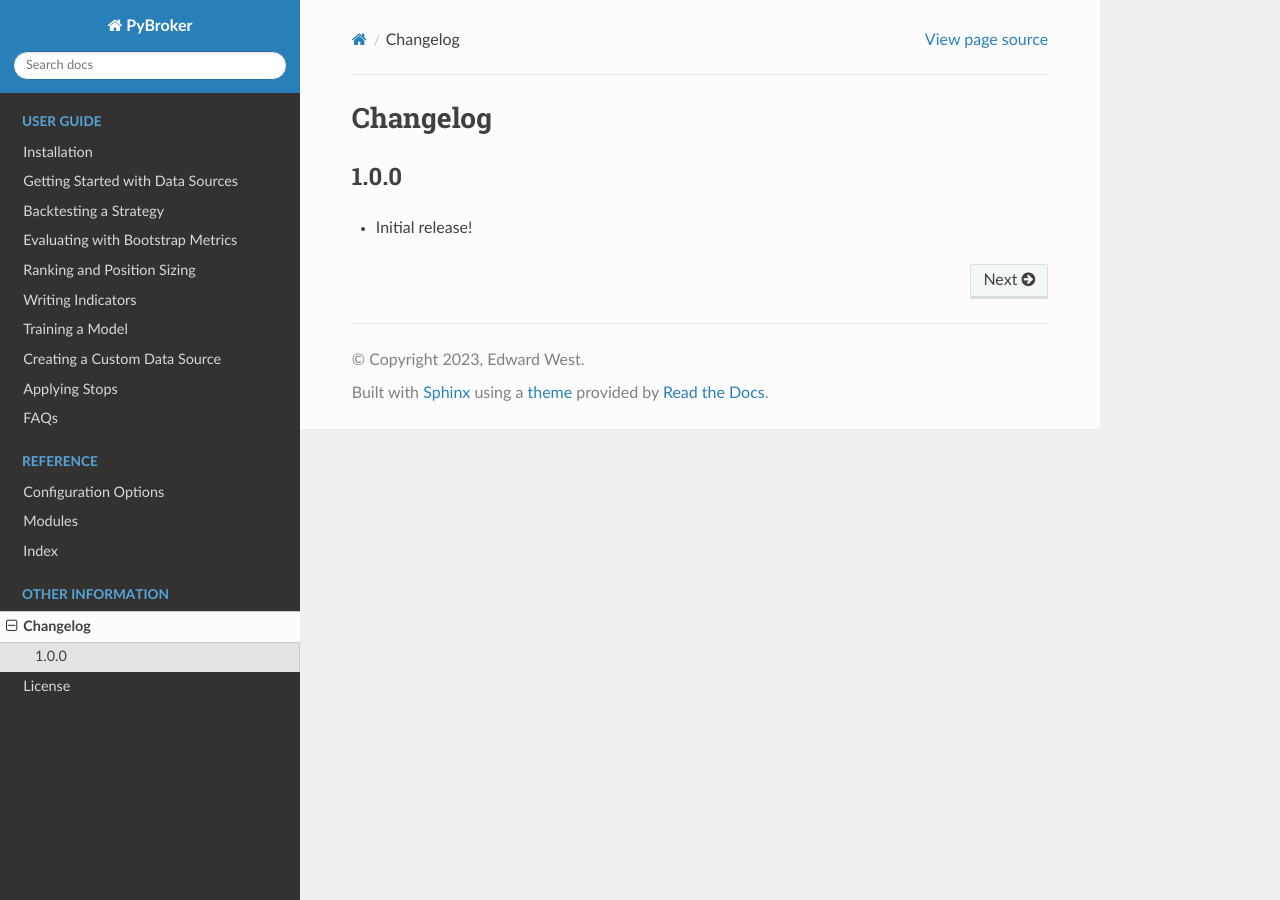
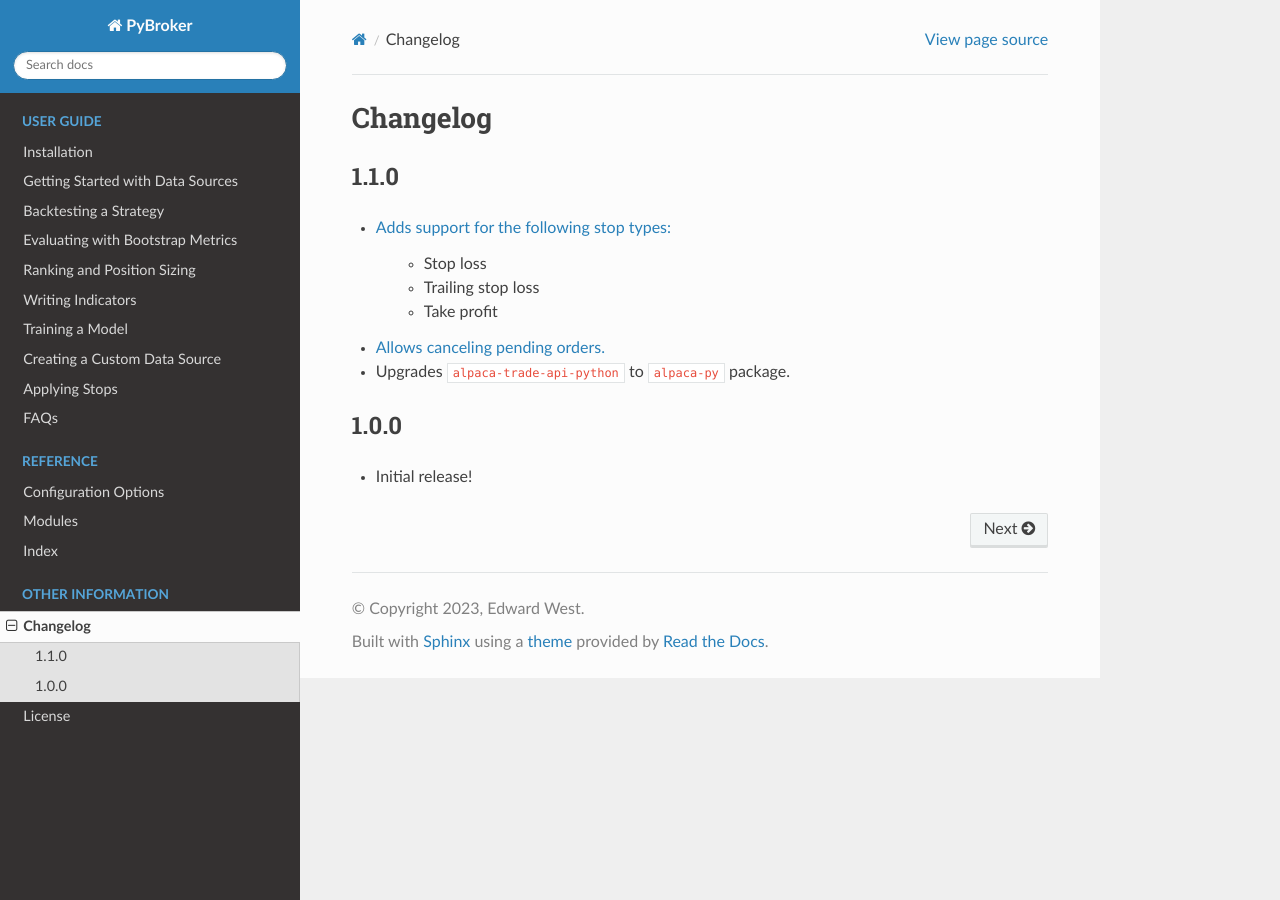
Before and after one commit to edtechre/pybroker, a Sphinx documentation site: the page built from docs/changelog.rst, in a window 1280 px wide. Built offline with Sphinx 7.4.7 and the Read the Docs theme 2.0.0, drawn with Linux system fonts in a browser that asks for light colours.

Commit message:
Update changelog.rst

```diff
--- a/docs/changelog.rst
+++ b/docs/changelog.rst
@@ -2,7 +2,20 @@
 Changelog
 #########
 
+1.1.0
+=====
+
+* `Adds support for the following stop types: <https://www.pybroker.com/en/latest/notebooks/8.%20Applying%20Stops.html>`_
+
+    * Stop loss
+    * Trailing stop loss
+    * Take profit
+
+* `Allows canceling pending orders. <https://www.pybroker.com/en/latest/notebooks/FAQs.html#...-cancel-pending-orders?>`_
+
+* Upgrades ``alpaca-trade-api-python`` to ``alpaca-py`` package.
+
 1.0.0
 =====
 
-- Initial release!
+* Initial release!
```
